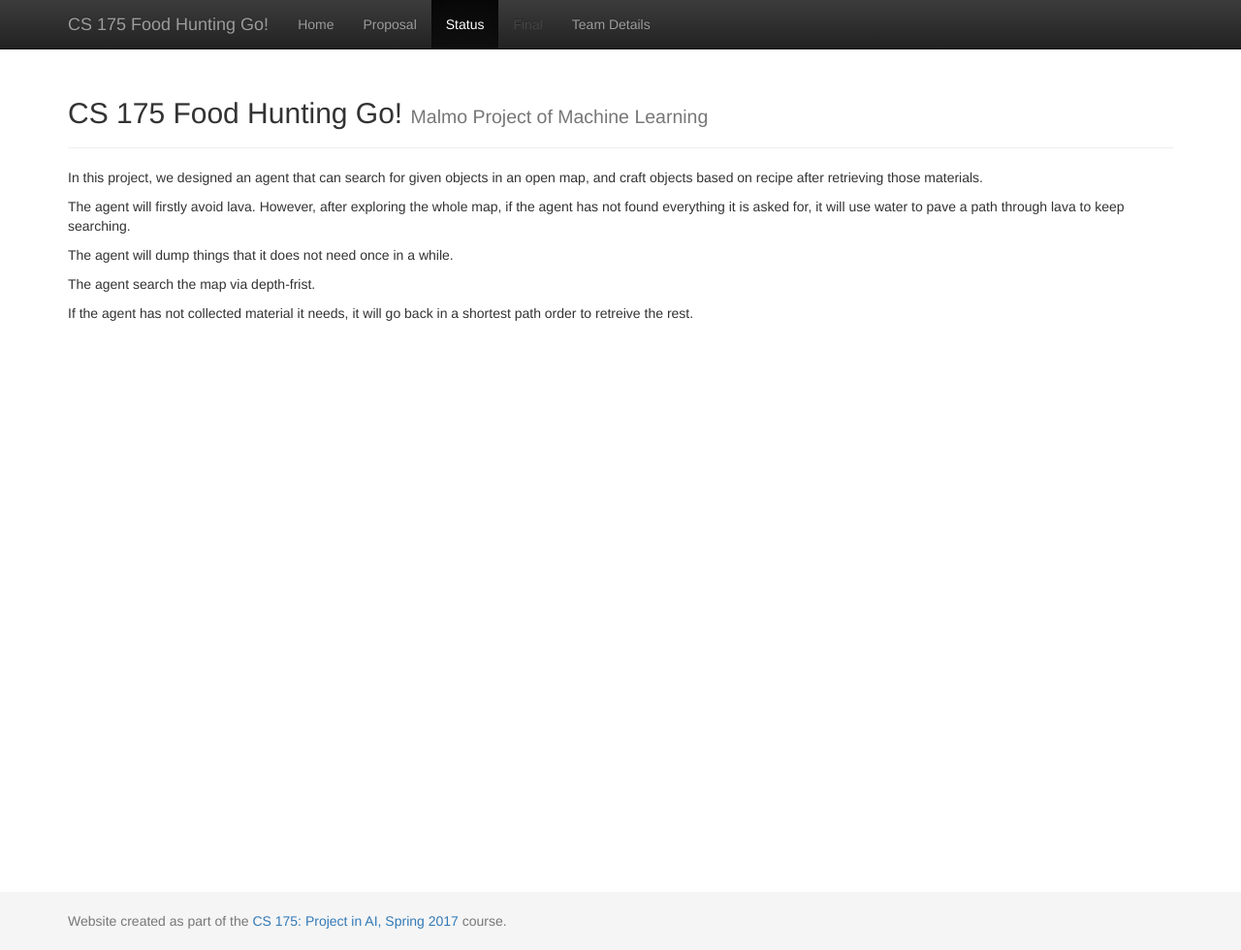
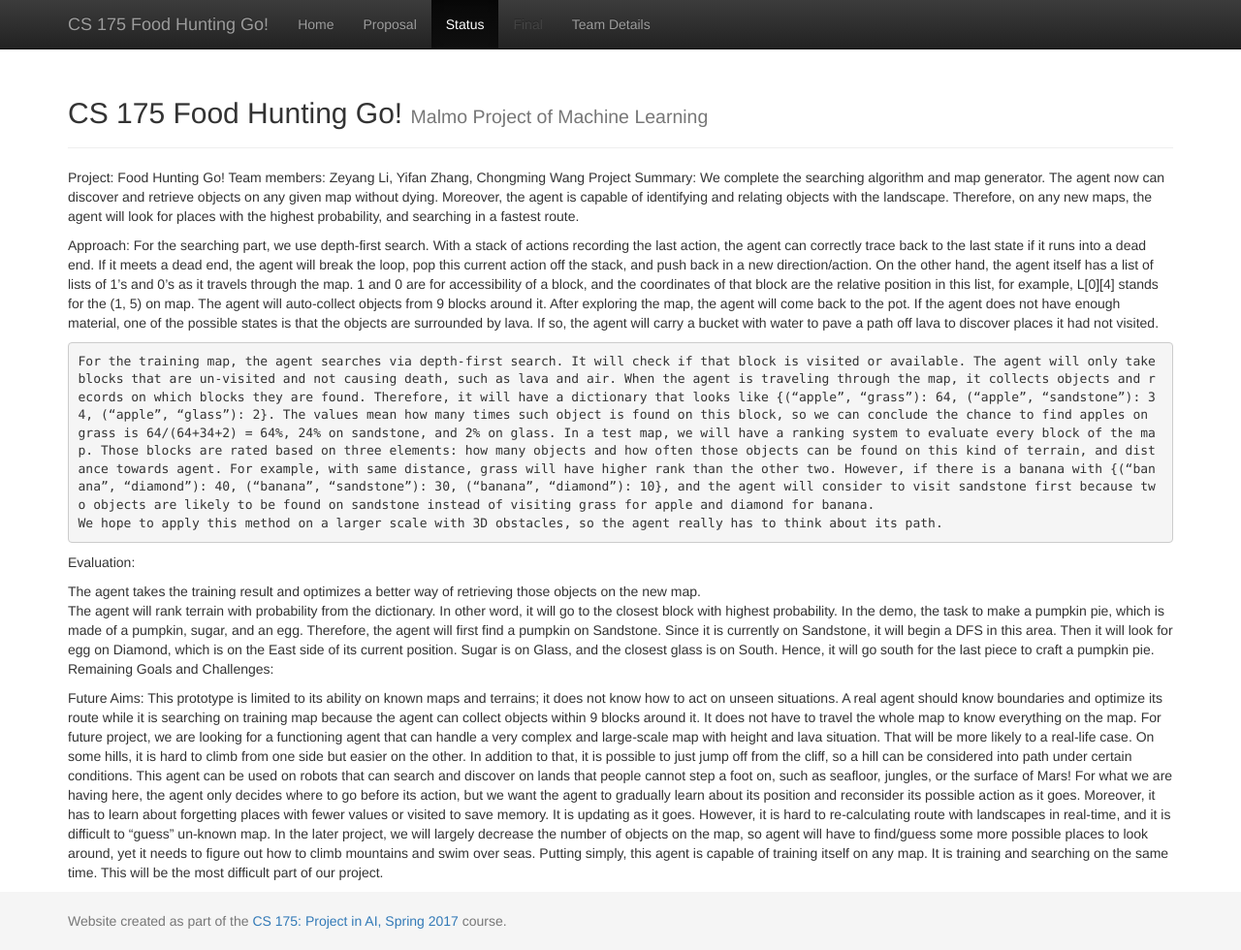
Before and after one commit to chicomy/Food_Hunting_Go, a Jekyll site: the page built from docs/status.md, in a window 1280 px wide and 980 px high. Shown: the whole window at 97% size. Built offline with Jekyll 4.4.1, drawn with Linux system fonts in a browser that asks for light colours.

Commit message:
Update status.md

```diff
--- a/docs/status.md
+++ b/docs/status.md
@@ -3,12 +3,28 @@ layout: default
 title: Status
 ---
 
-In this project, we designed an agent that can search for given objects in an open map, and craft objects based on recipe after retrieving those materials.
+Project: Food Hunting Go!
+Team members: Zeyang Li, Yifan Zhang, Chongming Wang
+Project Summary:
+We complete the searching algorithm and map generator. The agent now can discover and retrieve objects on any given map without dying. Moreover, the agent is capable of identifying and relating objects with the landscape. Therefore, on any new maps, the agent will look for places with the highest probability, and searching in a fastest route.
 
-The agent will firstly avoid lava. However, after exploring the whole map, if the agent has not found everything it is asked for, it will use water to pave a path through lava to keep searching.
+Approach:
+	For the searching part, we use depth-first search. With a stack of actions recording the last action, the agent can correctly trace back to the last state if it runs into a dead end. If it meets a dead end, the agent will break the loop, pop this current action off the stack, and push back in a new direction/action. On the other hand, the agent itself has a list of lists of 1’s and 0’s as it travels through the map. 1 and 0 are for accessibility of a block, and the coordinates of that block are the relative position in this list, for example, L[0][4] stands for the (1, 5) on map.
+	The agent will auto-collect objects from 9 blocks around it. After exploring the map, the agent will come back to the pot. If the agent does not have enough material, one of the possible states is that the objects are surrounded by lava. If so, the agent will carry a bucket with water to pave a path off lava to discover places it had not visited.
 
-The agent will dump things that it does not need once in a while.
+	For the training map, the agent searches via depth-first search. It will check if that block is visited or available. The agent will only take blocks that are un-visited and not causing death, such as lava and air. When the agent is traveling through the map, it collects objects and records on which blocks they are found. Therefore, it will have a dictionary that looks like {(“apple”, “grass”): 64, (“apple”, “sandstone”): 34, (“apple”, “glass”): 2}. The values mean how many times such object is found on this block, so we can conclude the chance to find apples on grass is 64/(64+34+2) = 64%, 24% on sandstone, and 2% on glass. In a test map, we will have a ranking system to evaluate every block of the map. Those blocks are rated based on three elements: how many objects and how often those objects can be found on this kind of terrain, and distance towards agent. For example, with same distance, grass will have higher rank than the other two. However, if there is a banana with {(“banana”, “diamond”): 40, (“banana”, “sandstone”): 30, (“banana”, “diamond”): 10}, and the agent will consider to visit sandstone first because two objects are likely to be found on sandstone instead of visiting grass for apple and diamond for banana.
+	We hope to apply this method on a larger scale with 3D obstacles, so the agent really has to think about its path.
 
-The agent search the map via depth-frist.
+Evaluation:
 
-If the agent has not collected material it needs, it will go back in a shortest path order to retreive the rest.
+
+The agent takes the training result and optimizes a better way of retrieving those objects on the new map.
+The agent will rank terrain with probability from the dictionary. In other word, it will go to the closest block with highest probability. In the demo, the task to make a pumpkin pie, which is made of a pumpkin, sugar, and an egg.
+Therefore, the agent will first find a pumpkin on Sandstone. Since it is currently on Sandstone, it will begin a DFS in this area. Then it will look for egg on Diamond, which is on the East side of its current position. Sugar is on Glass, and the closest glass is on South. Hence, it will go south for the last piece to craft a pumpkin pie.
+Remaining Goals and Challenges:
+
+Future Aims:
+This prototype is limited to its ability on known maps and terrains; it does not know how to act on unseen situations. A real agent should know boundaries and optimize its route while it is searching on training map because the agent can collect objects within 9 blocks around it. It does not have to travel the whole map to know everything on the map.
+	For future project, we are looking for a functioning agent that can handle a very complex and large-scale map with height and lava situation. That will be more likely to a real-life case. On some hills, it is hard to climb from one side but easier on the other. In addition to that, it is possible to just jump off from the cliff, so a hill can be considered into path under certain conditions. This agent can be used on robots that can search and discover on lands that people cannot step a foot on, such as seafloor, jungles, or the surface of Mars!
+	For what we are having here, the agent only decides where to go before its action, but we want the agent to gradually learn about its position and reconsider its possible action as it goes. Moreover, it has to learn about forgetting places with fewer values or visited to save memory. It is updating as it goes. However, it is hard to re-calculating route with landscapes in real-time, and it is difficult to “guess” un-known map.
+	In the later project, we will largely decrease the number of objects on the map, so agent will have to find/guess some more possible places to look around, yet it needs to figure out how to climb mountains and swim over seas. Putting simply, this agent is capable of training itself on any map. It is training and searching on the same time. This will be the most difficult part of our project.
```
